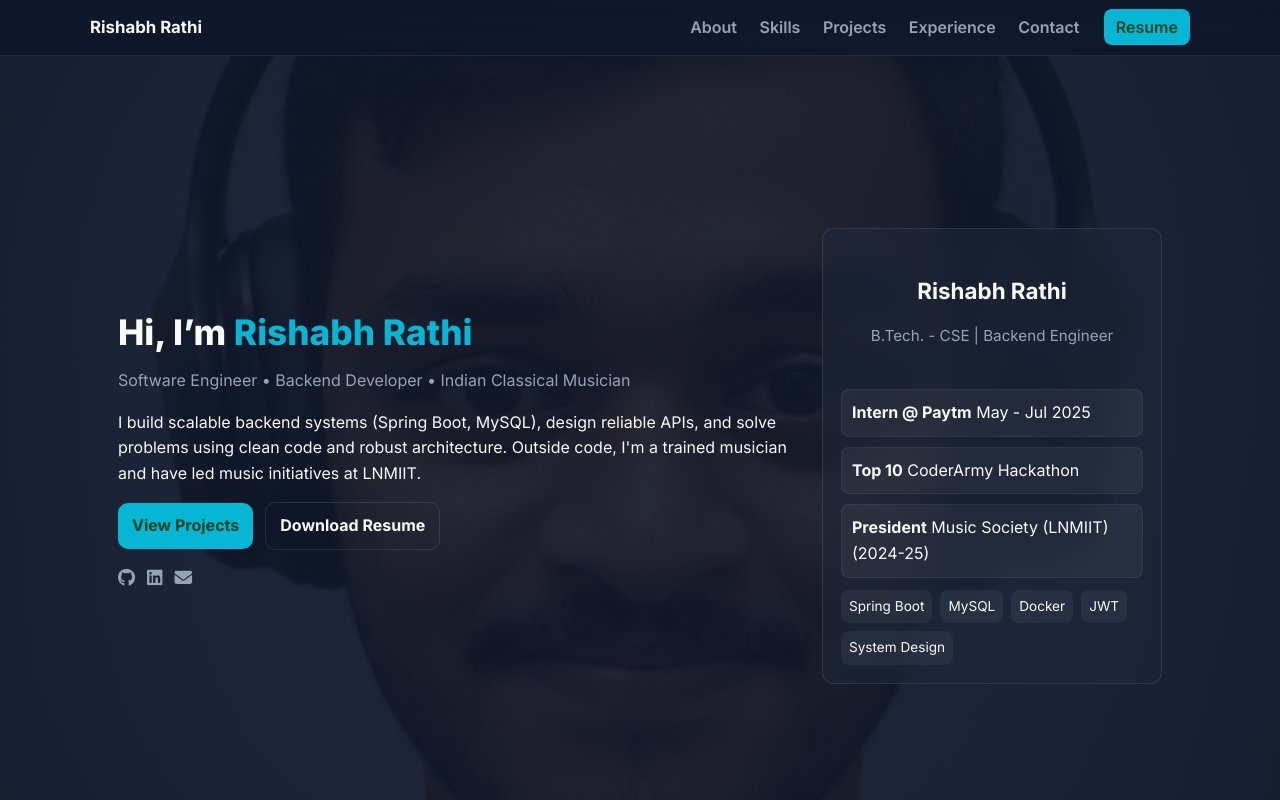
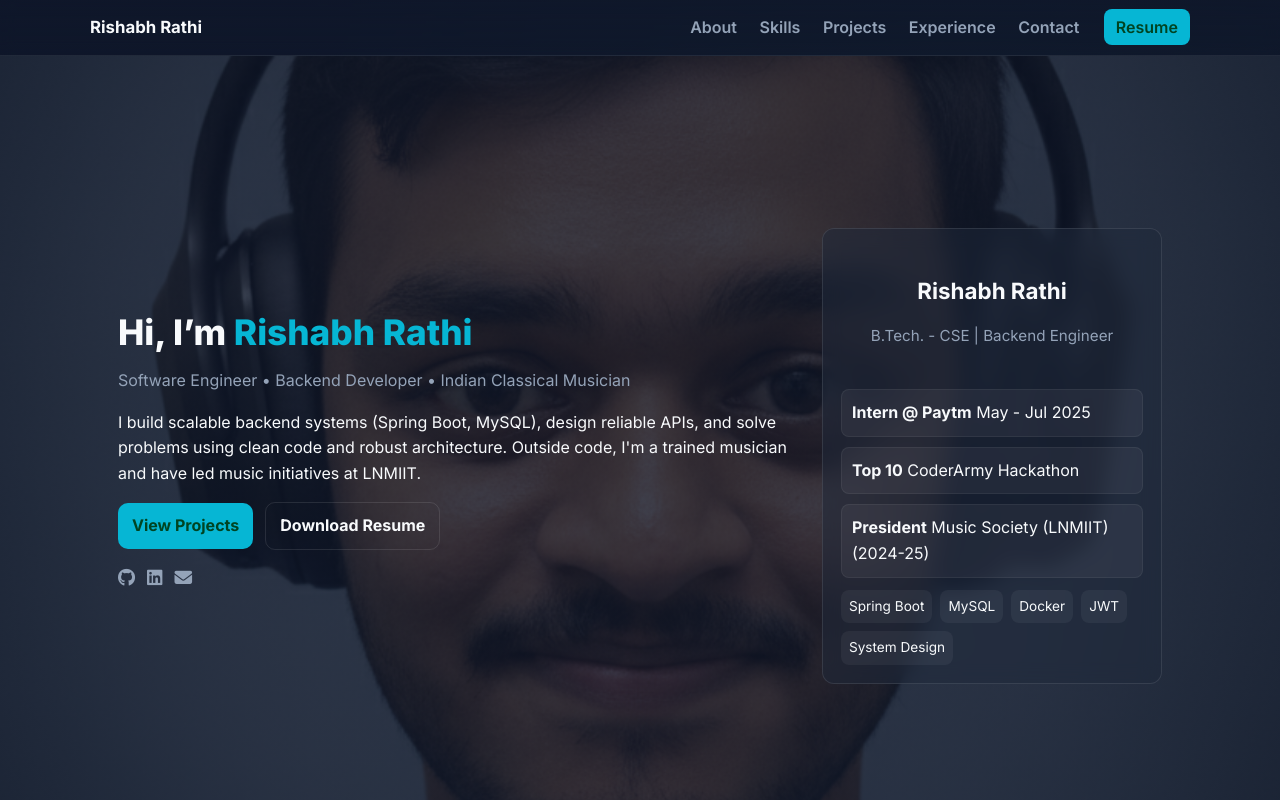
Before and after one commit to RishabhRathi123/Portfolio, a plain HTML site: page index.html in a window 1280 px wide. Shown: the top 800 px of the page. Drawn offline with Linux system fonts and the light colour scheme.

Commit message:
Update styles.css

```diff
--- a/styles.css
+++ b/styles.css
@@ -43,7 +43,7 @@ body{
   display: flex;
   align-items: center;
 
-  background-image: linear-gradient(rgba(15, 23, 42, 0.9), rgba(15, 23, 42, 0.9)), url('profile.png');
+  background-image: linear-gradient(rgba(15, 23, 42, 0.8), rgba(15, 23, 42, 0.8)), url('profile.png');
   background-size: cover;
   background-position: center 35%;
   background-attachment: fixed;
```
